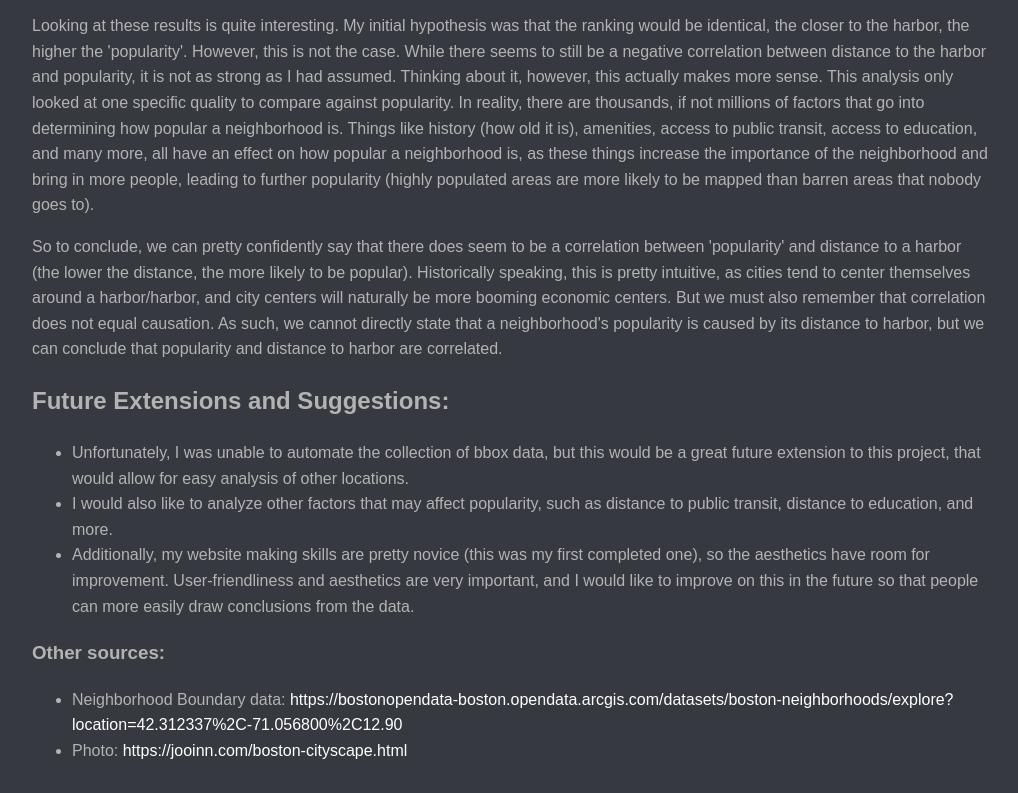
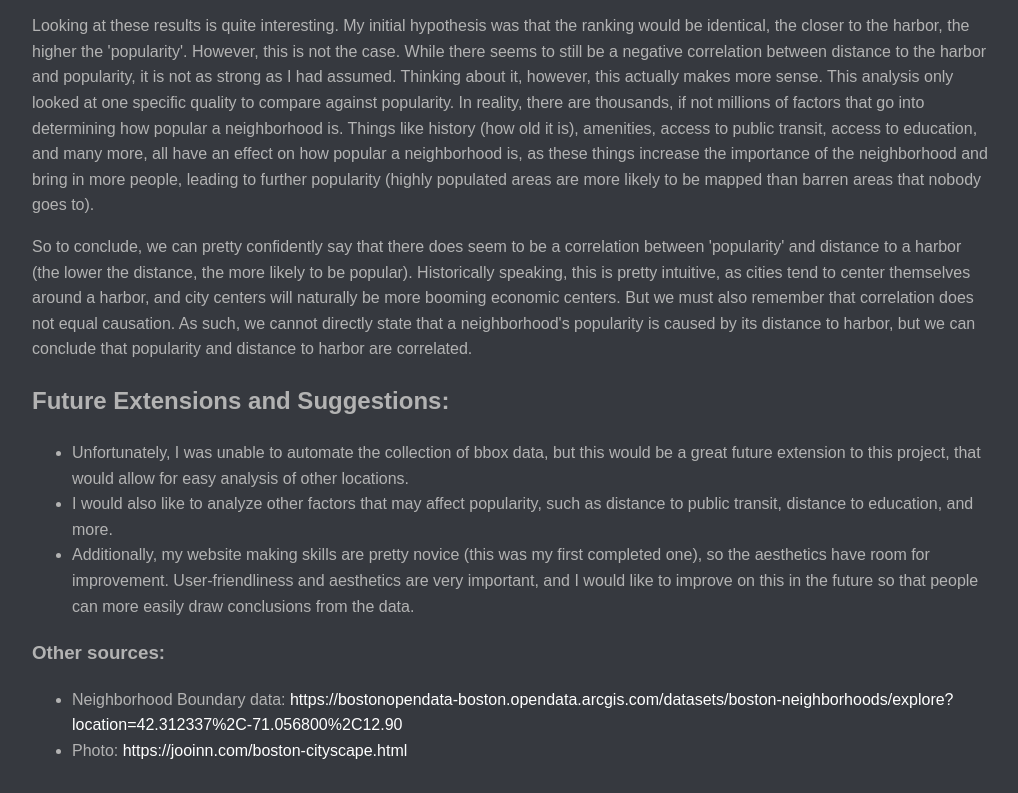
Before and after one commit to rthomas27/INSH2102_FINAL, a plain HTML site: page analysis.html in a window 1280 px wide. Shown: the part 1491-2284 px from the top of the page, without its empty margins (128-1146 px from the left). Drawn offline with Linux system fonts and the light colour scheme.

Commit message:
spelling error

```diff
--- a/analysis.html
+++ b/analysis.html
@@ -117,7 +117,7 @@
         are more likely to be mapped than barren areas that nobody goes to).</p>
     <p>So to conclude, we can pretty confidently say that there does seem to be a correlation between 'popularity' and
         distance to a harbor (the lower the distance, the more likely to be popular). Historically speaking, this is pretty
-        intuitive, as cities tend to center themselves around a harbor/harbor, and city centers will naturally be more
+        intuitive, as cities tend to center themselves around a harbor, and city centers will naturally be more
         booming economic centers. But we must also remember that correlation does not equal causation. As such, we
         cannot directly state that a neighborhood's popularity is caused by its distance to harbor, but we can conclude
         that popularity and distance to harbor are correlated.</p>
```
